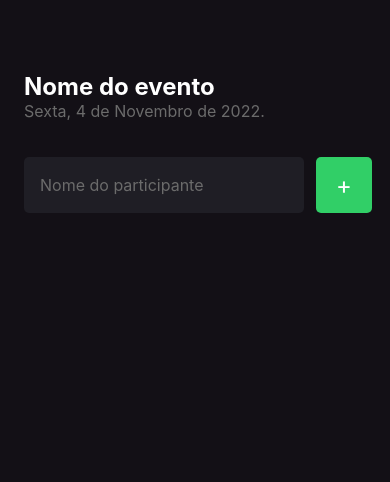
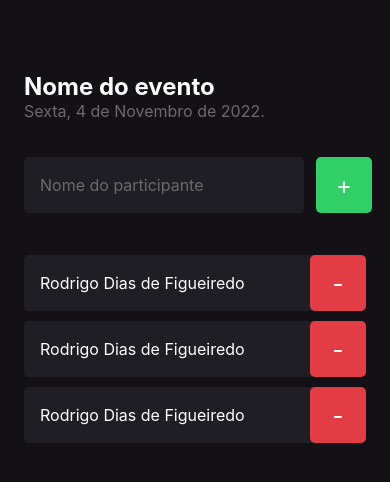
Before and after one commit to rodrigodiasf1984/react-native-ts-imhere, a React Native app: screen / in a window 390 px wide. Shown: the top 482 px of the page. Built offline with nearby package versions, Linux system fonts and the light colour scheme.

Commit message:
feature: add component Participant

```diff
--- /dev/null
+++ b/src/components/Participant/index.tsx
@@ -0,0 +1,14 @@
+import { Text, TouchableOpacity, View } from 'react-native';
+import React from 'react';
+import { styles } from './styles';
+
+export function Participant() {
+  return (
+    <View style={styles.container}>
+      <Text style={styles.name}>Rodrigo Dias de Figueiredo</Text>
+      <TouchableOpacity style={styles.button}>
+        <Text style={styles.buttonText}> - </Text>
+      </TouchableOpacity>
+    </View>
+  );
+}
--- /dev/null
+++ b/src/components/Participant/styles.ts
@@ -0,0 +1,30 @@
+import { StyleSheet } from 'react-native';
+
+export const styles = StyleSheet.create({
+  container: {
+    width: '100%',
+    backgroundColor: '#1F1E25',
+    borderRadius: 5,
+    flexDirection: 'row',
+    alignItems: 'center',
+    marginBottom: 10,
+  },
+  name: {
+    flex: 1,
+    color: '#FFF',
+    fontSize: 16,
+    marginLeft: 16,
+  },
+  buttonText: {
+    color: '#FFF',
+    fontSize: 24,
+  },
+  button: {
+    width: 56,
+    height: 56,
+    borderRadius: 5,
+    backgroundColor: '#E23C44',
+    alignItems: 'center',
+    justifyContent: 'center',
+  },
+});
--- a/src/screens/Home/index.tsx
+++ b/src/screens/Home/index.tsx
@@ -1,4 +1,5 @@
 import { Text, TextInput, TouchableOpacity, View } from 'react-native';
+import { Participant } from '../../components/Participant';
 
 import { styles } from './styles';
 
@@ -22,6 +23,9 @@
           <Text style={styles.buttonText}>+</Text>
         </TouchableOpacity>
       </View>
+      <Participant />
+      <Participant />
+      <Participant />
     </View>
   );
 }
```
